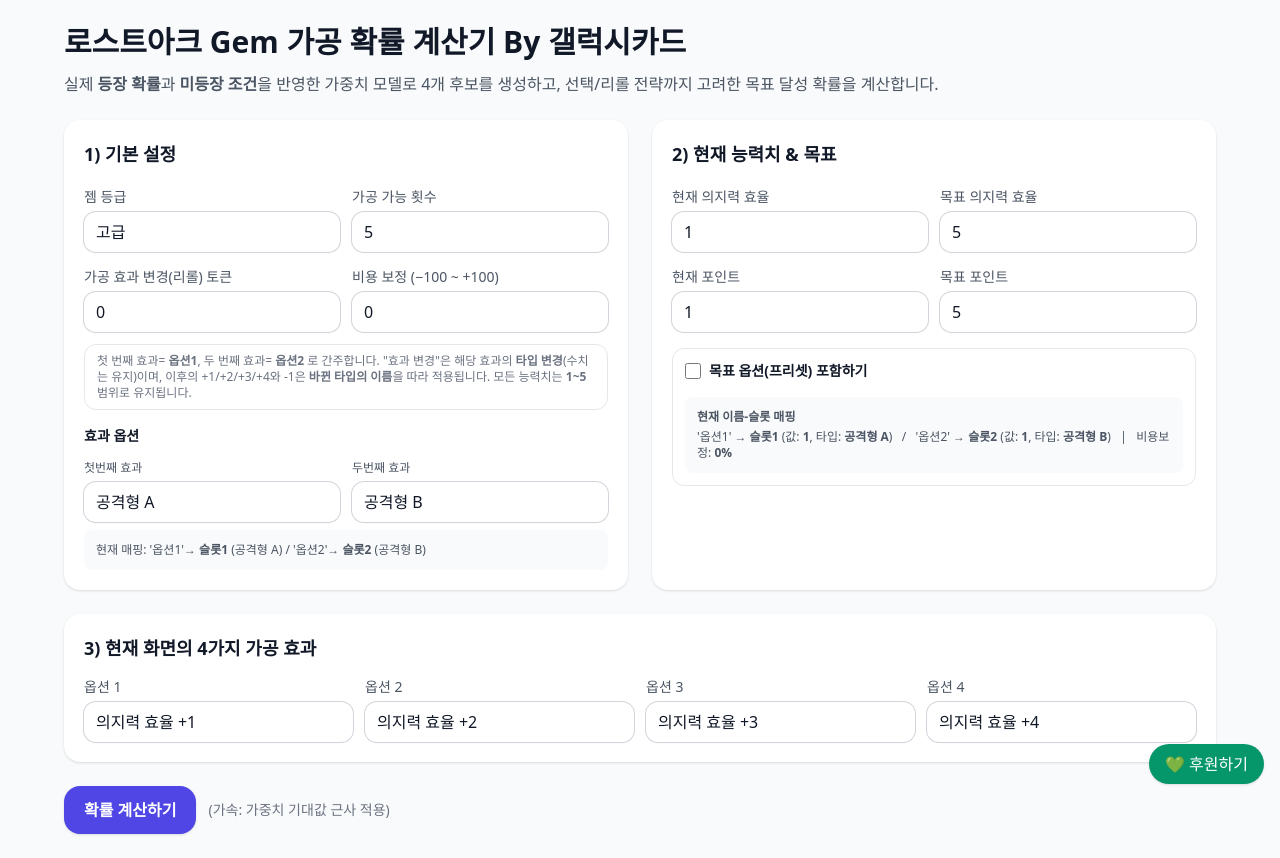
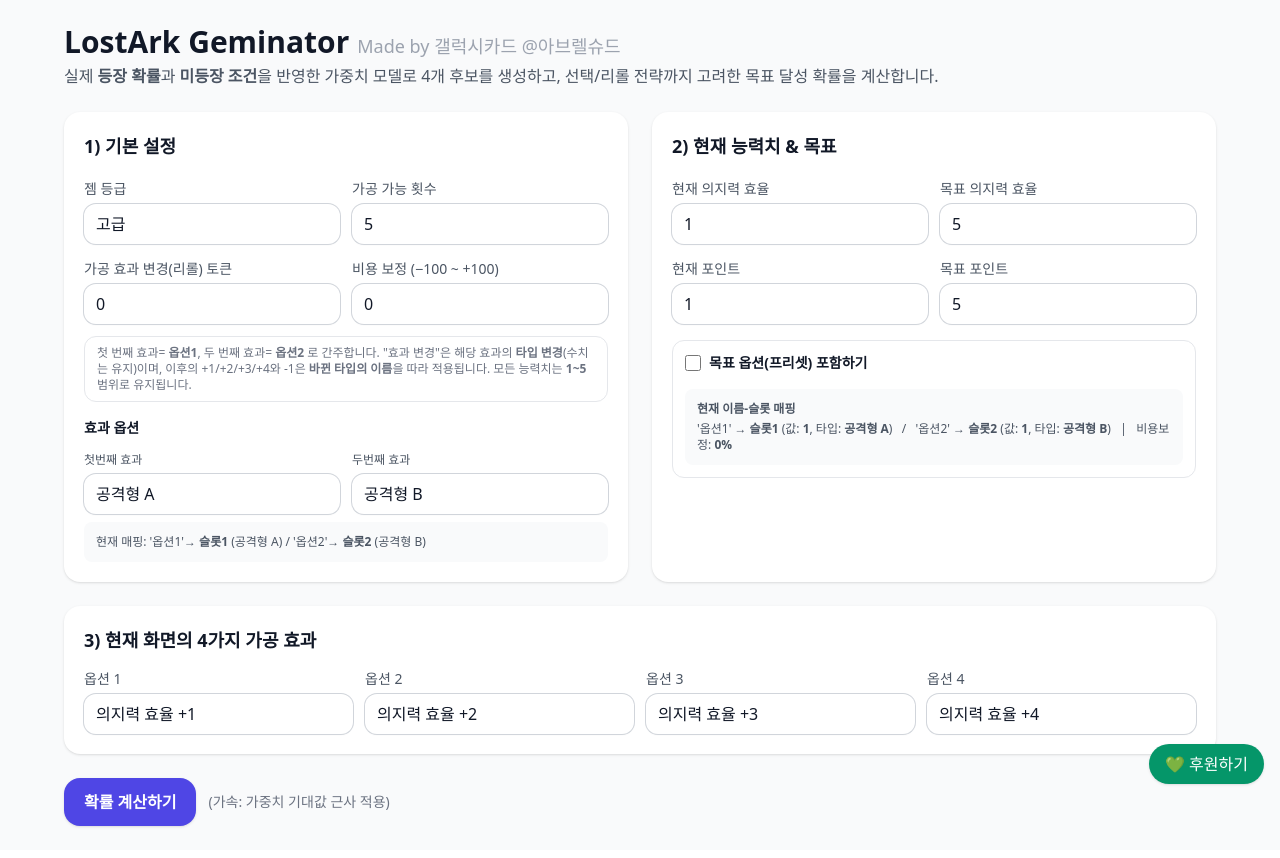
Before and after one commit to Galaxykong/LostArk_Geminator, a React (Vite) app: page / in a window 1280 px wide. Built offline with nearby package versions, Linux system fonts and the light colour scheme.

Commit message:
Add files via upload

```diff
--- a/src/App.tsx
+++ b/src/App.tsx
@@ -569,7 +569,12 @@
   return (
     <div className="min-h-screen bg-gray-50 text-gray-900 p-6 font-sans antialiased">
       <div className="max-w-6xl mx-auto">
-        <h1 className="text-2xl md:text-3xl font-bold mb-3"> 로스트아크 Gem 가공 확률 계산기 By 갤럭시카드 </h1>
+        <h1 className="text-2xl md:text-3xl font-bold mb-1">
+  LostArk Geminator
+  <span className="ml-2 text-base md:text-lg text-gray-400 font-normal">
+    Made by 갤럭시카드 @아브렐슈드
+  </span>
+</h1>
         <p className="text-sm md:text-base text-gray-600 mb-6">
           실제 <b>등장 확률</b>과 <b>미등장 조건</b>을 반영한 가중치 모델로 4개 후보를 생성하고, 선택/리롤 전략까지 고려한 목표 달성 확률을 계산합니다.
         </p>
```
